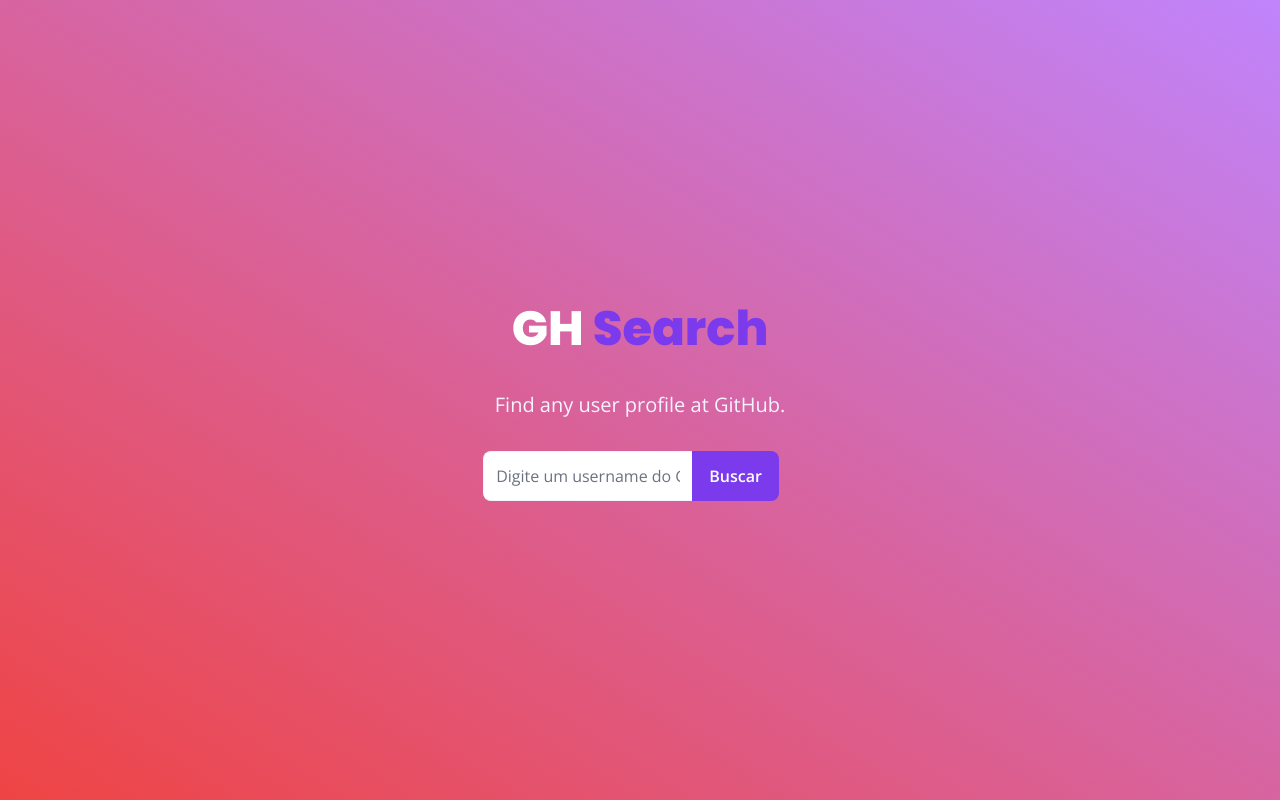
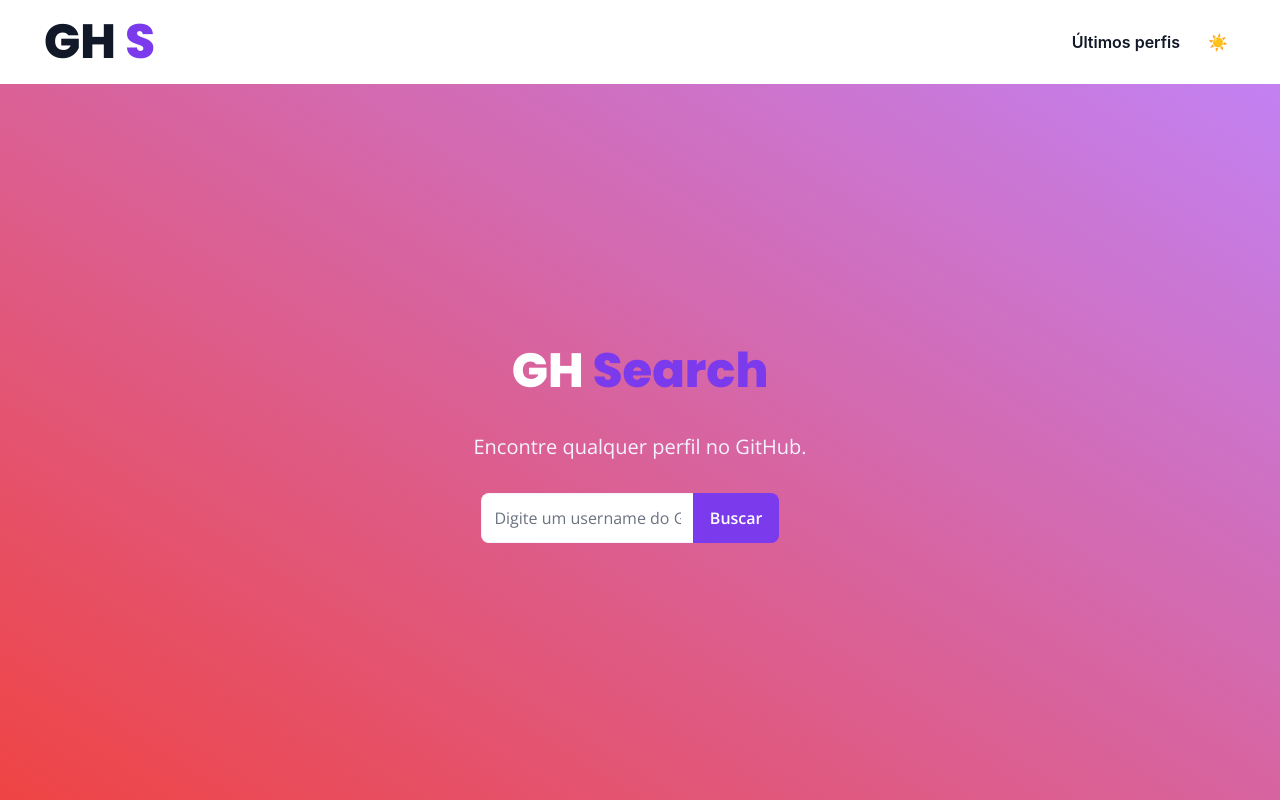
Before and after one commit to rynakamura/github-search, a React (Create React App) app: page / in a window 1280 px wide. Built offline with nearby package versions, Linux system fonts and the light colour scheme.

Commit message:
Melhorias visuais

```diff
--- a/package.json
+++ b/package.json
@@ -3,6 +3,8 @@
   "version": "0.1.0",
   "private": true,
   "dependencies": {
+    "@headlessui/react": "^2.2.0",
+    "@heroicons/react": "^2.2.0",
     "@tailwindcss/cli": "^4.0.14",
     "@testing-library/dom": "^10.4.0",
     "@testing-library/jest-dom": "^6.6.3",
--- a/src/App.js
+++ b/src/App.js
@@ -1,18 +1,19 @@
-import { useState, useEffect } from 'react';
-import { BrowserRouter as Router, Routes, Route, Link } from 'react-router-dom';
-import Home from './pages/Home';
-import SearchResults from './pages/SearchResults';
-import ProfileDetails from './pages/ProfileDetails';
-import RecentProfiles from './pages/RecentProfiles';
+import { useState, useEffect } from "react";
+import { BrowserRouter as Router, Routes, Route } from "react-router-dom";
+import Home from "./pages/Home";
+import SearchResults from "./pages/SearchResults";
+import ProfileDetails from "./pages/ProfileDetails";
+import RecentProfiles from "./pages/RecentProfiles";
+import Header from "./components/Header";
 
 function App() {
   const [darkMode, setDarkMode] = useState(() => {
-    const savedDarkMode = localStorage.getItem('darkMode');
+    const savedDarkMode = localStorage.getItem("darkMode");
     return savedDarkMode ? JSON.parse(savedDarkMode) : false;
   });
 
   useEffect(() => {
-    localStorage.setItem('darkMode', JSON.stringify(darkMode));
+    localStorage.setItem("darkMode", JSON.stringify(darkMode));
   }, [darkMode]);
 
   const toggleDarkMode = () => {
@@ -20,23 +21,10 @@
   };
 
   return (
-    <div className={darkMode ? 'dark' : ''}>
+    <div className={darkMode ? "dark h-screen" : "h-screen "}>
+      <div className="bg-gradient-to-tr from-red-500 to-purple-400 dark:from-gray-800 dark:to-gray-900 relative h-full w-full flex flex-col ">
         <Router>
-        <button
-          onClick={toggleDarkMode}
-          className="fixed top-4 right-4 p-2 bg-gray-200 dark:bg-gray-800 rounded-full shadow-lg focus:outline-none"
-          aria-label="Toggle dark mode"
-        >
-          {darkMode ? '🌙' : '☀️'}
-        </button>
-
-        <Link
-          to="/recent-profiles"
-          className="fixed top-4 left-4 p-2 bg-gray-200 dark:bg-gray-800 rounded-lg shadow-lg text-sm font-semibold"
-        >
-          Últimos Perfis
-        </Link>
-
+          <Header darkMode={darkMode} toggleDarkMode={toggleDarkMode} />
           <Routes>
             <Route path="/" element={<Home />} />
             <Route path="/search/:username" element={<SearchResults />} />
@@ -45,6 +33,7 @@
           </Routes>
         </Router>
       </div>
+    </div>
   );
 }
 
--- /dev/null
+++ b/src/components/Header.js
@@ -0,0 +1,101 @@
+import { useState } from "react";
+import { Link } from "react-router-dom";
+import { Dialog, DialogPanel } from "@headlessui/react";
+import { Bars3Icon, XMarkIcon } from "@heroicons/react/24/outline";
+
+function Header({ darkMode, toggleDarkMode }) {
+  const [mobileMenuOpen, setMobileMenuOpen] = useState(false);
+
+  return (
+    <header className="bg-white px-3">
+      <nav
+        aria-label="Navegação principal"
+        className="mx-auto flex max-w-7xl justify-between p-3 lg:px-8"
+      >
+        <div className="flex lg:flex-1">
+          <Link to="/" aria-label="Ir para a página inicial">
+            <h1 className="font-primary font-extrabold text-gray-900 text-3xl sm:text-4xl md:text-5xl md:leading-tight">
+              GH <span className="text-palette-primary">S</span>
+            </h1>
+          </Link>
+        </div>
+        <div className="flex gap-5">
+          <Link
+            to="/recent-profiles"
+            onClick={() => setMobileMenuOpen(false)}
+            className="-mx-3 rounded-lg px-3 py-2 text-base/7 font-semibold text-gray-900 hover:bg-gray-50 hidden lg:flex justify-center flex-col"
+            aria-label="Ver últimos perfis acessados"
+          >
+            Últimos perfis
+          </Link>
+          <div className="hidden lg:flex lg:flex-1 lg:justify-end">
+            <button
+              onClick={toggleDarkMode}
+              className="-mx-3 flex flex-col justify-center cursor-pointer rounded-lg px-5 py-3 text-base/7 font-semibold text-gray-900 hover:bg-gray-50"
+              aria-label={`Alternar para modo ${darkMode ? "claro" : "escuro"}`}
+            >
+              {darkMode ? "🌙" : "☀️"}
+            </button>
+          </div>
+        </div>
+        <div className="flex lg:hidden">
+          <button
+            type="button"
+            onClick={() => setMobileMenuOpen(true)}
+            className="-m-2.5 inline-flex items-center justify-center rounded-md p-2.5 text-gray-700"
+            aria-label="Abrir menu de navegação"
+          >
+            <Bars3Icon aria-hidden="true" className="size-6 text-gray-900" />
+          </button>
+        </div>
+      </nav>
+      <Dialog
+        open={mobileMenuOpen}
+        onClose={setMobileMenuOpen}
+        className="lg:hidden"
+      >
+        <div className="fixed inset-0 z-10" />
+        <DialogPanel className="fixed inset-y-0 right-0 z-10 w-full overflow-y-auto bg-gray-100 px-6 py-6 sm:max-w-sm sm:ring-1 sm:ring-gray-900/10">
+          <div className="flex items-center justify-between">
+            <h2 className="font-primary font-extrabold text-gray-900 text-3xl sm:text-4xl md:text-5xl md:leading-tight">
+              GH <span className="text-palette-primary">S</span>
+            </h2>
+            <button
+              type="button"
+              onClick={() => setMobileMenuOpen(false)}
+              className="-m-2.5 rounded-md p-2.5 text-gray-700"
+              aria-label="Fechar menu de navegação"
+            >
+              <XMarkIcon aria-hidden="true" className="size-6" />
+            </button>
+          </div>
+          <div className="mt-6 flow-root">
+            <div className="-my-6 divide-y divide-gray-500/10">
+              <div className="space-y-2 py-6">
+                <Link
+                  to="/recent-profiles"
+                  onClick={() => setMobileMenuOpen(false)}
+                  className="-mx-3 block rounded-lg px-3 py-2 text-base/7 font-semibold text-gray-900 hover:bg-gray-50"
+                  aria-label="Ver últimos perfis acessados"
+                >
+                  Últimos perfis
+                </Link>
+              </div>
+              <div className="py-6">
+                <button
+                  onClick={toggleDarkMode}
+                  className="-mx-3 block rounded-lg px-3 py-2.5 text-base/7 font-semibold text-gray-900 hover:bg-gray-50"
+                  aria-label={`Alternar para modo ${darkMode ? "claro" : "escuro"}`}
+                >
+                  {darkMode ? "Modo escuro 🌙" : "Modo claro ☀️"}
+                </button>
+              </div>
+            </div>
+          </div>
+        </DialogPanel>
+      </Dialog>
+    </header>
+  );
+}
+
+export default Header;
--- a/src/index.css
+++ b/src/index.css
@@ -14,6 +14,7 @@
   -moz-osx-font-smoothing: grayscale;
   background-color: white;
   color: black;
+  height: 100vh;
 }
 
 code {
@@ -35,9 +36,14 @@
 .dark .text-white {
   color: #e2e8f0; /* Light text */
 }
-
+.dark .text-gray-900 {
+  color: #e2e8f0;
+}
 .dark .bg-white {
-  background-color: #2d3748; /* Dark background for white elements */
+  background-color: transparent; /* Dark background for white elements */
+}
+.dark .bg-gray-100 {
+  background-color: #4a5568; /* Dark background for white elements */
 }
 
 .dark .border-palette-light {
--- a/src/pages/Home.js
+++ b/src/pages/Home.js
@@ -1,28 +1,19 @@
-import { useNavigate } from 'react-router-dom';
-import Search from '../components/Search';
+import { useNavigate } from "react-router-dom";
+import Search from "../components/Search";
 
 function Home() {
   const navigate = useNavigate();
 
-  function handleSearch(username) {
-    navigate(`/search/${username}`);
-  }
-
   return (
-    <div className="bg-gradient-to-tr from-red-500 to-purple-400 dark:from-gray-800 dark:to-gray-900 relative h-screen w-screen">
-      <div className="absolute inset-0 flex flex-col justify-center items-center w-5/6 max-w-lg mx-auto text-center">
+    <div className=" inset-0 flex flex-col justify-center items-center w-5/6 max-w-lg mx-auto text-center h-full">
       <div className="space-y-8">
         <h1 className="font-primary font-extrabold text-white text-3xl sm:text-4xl md:text-5xl md:leading-tight">
-            GH {' '}
-            <span className="text-palette-primary">
-              Search
-            </span>
+          GH <span className="text-palette-primary">Search</span>
         </h1>
         <p className="font-secondary text-palette-light dark:text-gray-300 text-base md:text-lg lg:text-xl">
-            Find any user profile at GitHub.
+          Encontre qualquer perfil no GitHub.
         </p>
         <Search onSearch={(username) => navigate(`/search/${username}`)} />
-        </div>
       </div>
     </div>
   );
--- a/src/pages/SearchResults.js
+++ b/src/pages/SearchResults.js
@@ -38,7 +38,7 @@
   const paginate = (pageNumber) => setCurrentPage(pageNumber);
 
   return (
-    <div className="font-secondary flex flex-col items-center w-full max-w-lg mx-auto">
+    <div className="font-secondary flex flex-col items-center w-full h-full  max-w-lg mx-auto px-5">
       <h1 className="font-primary font-extrabold text-github-light dark:text-github-dark text-3xl sm:text-4xl md:text-5xl md:leading-tight mt-8">
         Resultados para: {username}
       </h1>
```
Also changed, not shown: src/pages/ProfileDetails.js (+69 -4 lines), 1 other file (tests, documents, lock files or other folders). Lines whose indentation alone changed are shown as unchanged.
